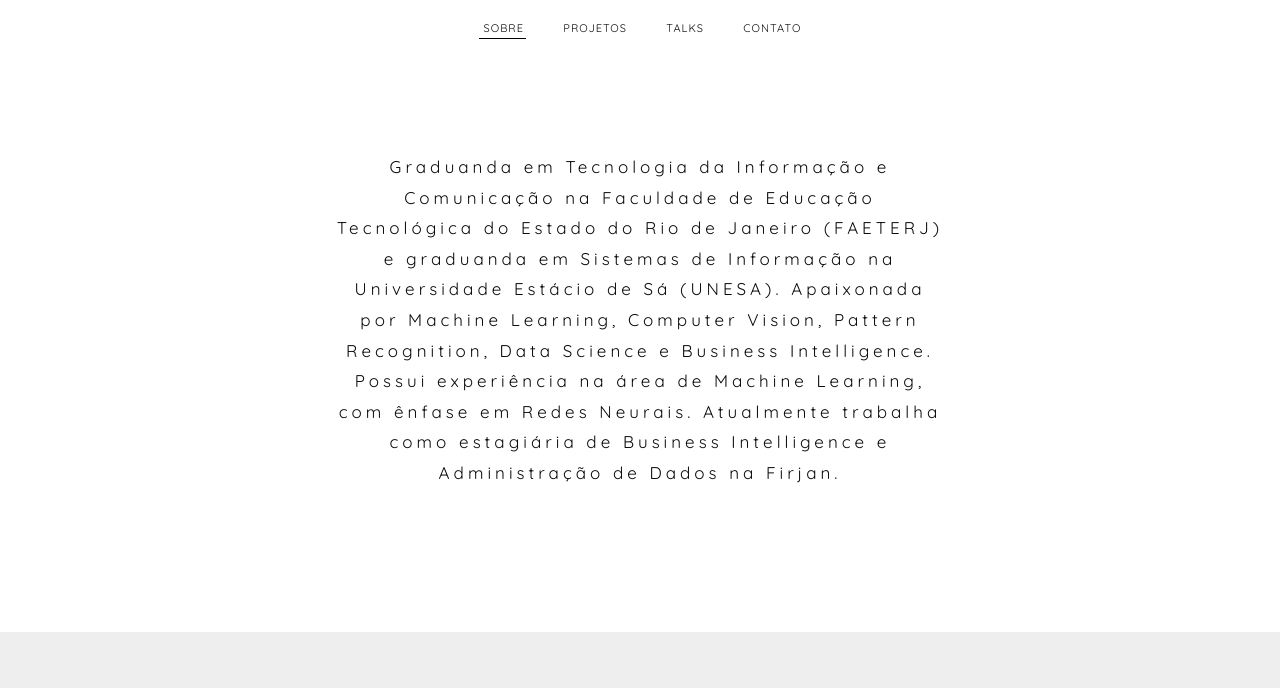
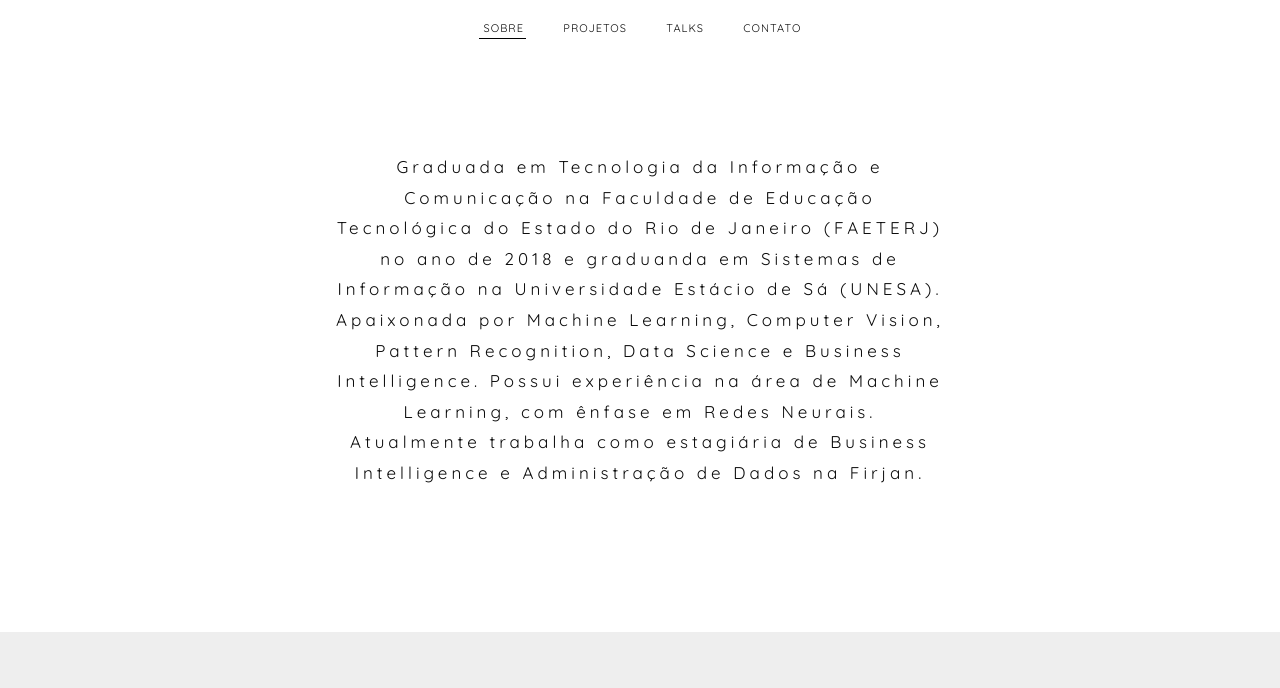
Before and after one commit to whoisraibolt/whoisraibolt.github.io, a plain HTML site: page index.html in a window 1280 px wide. Shown: the part 112-800 px from the top of the page. Drawn offline with nearby package versions, Linux system fonts and the light colour scheme; no server answers.

Commit message:
Update About

```diff
--- a/index.html
+++ b/index.html
@@ -78,7 +78,7 @@
       <!-- About -->
       <section class="about">
         <div class="content">
-          <h1>Graduanda em Tecnologia da Informação e Comunicação na Faculdade de Educação Tecnológica do Estado do Rio de Janeiro (FAETERJ) e graduanda em Sistemas de Informação na Universidade Estácio de Sá (UNESA). Apaixonada por Machine Learning, Computer Vision, Pattern Recognition, Data Science e Business Intelligence. Possui experiência na área de Machine Learning, com ênfase em Redes Neurais. Atualmente trabalha como estagiária de Business Intelligence e Administração de Dados na Firjan.</h1>
+          <h1>Graduada em Tecnologia da Informação e Comunicação na Faculdade de Educação Tecnológica do Estado do Rio de Janeiro (FAETERJ) no ano de 2018 e graduanda em Sistemas de Informação na Universidade Estácio de Sá (UNESA). Apaixonada por Machine Learning, Computer Vision, Pattern Recognition, Data Science e Business Intelligence. Possui experiência na área de Machine Learning, com ênfase em Redes Neurais. Atualmente trabalha como estagiária de Business Intelligence e Administração de Dados na Firjan.</h1>
         </div>
       </section>
 
```
